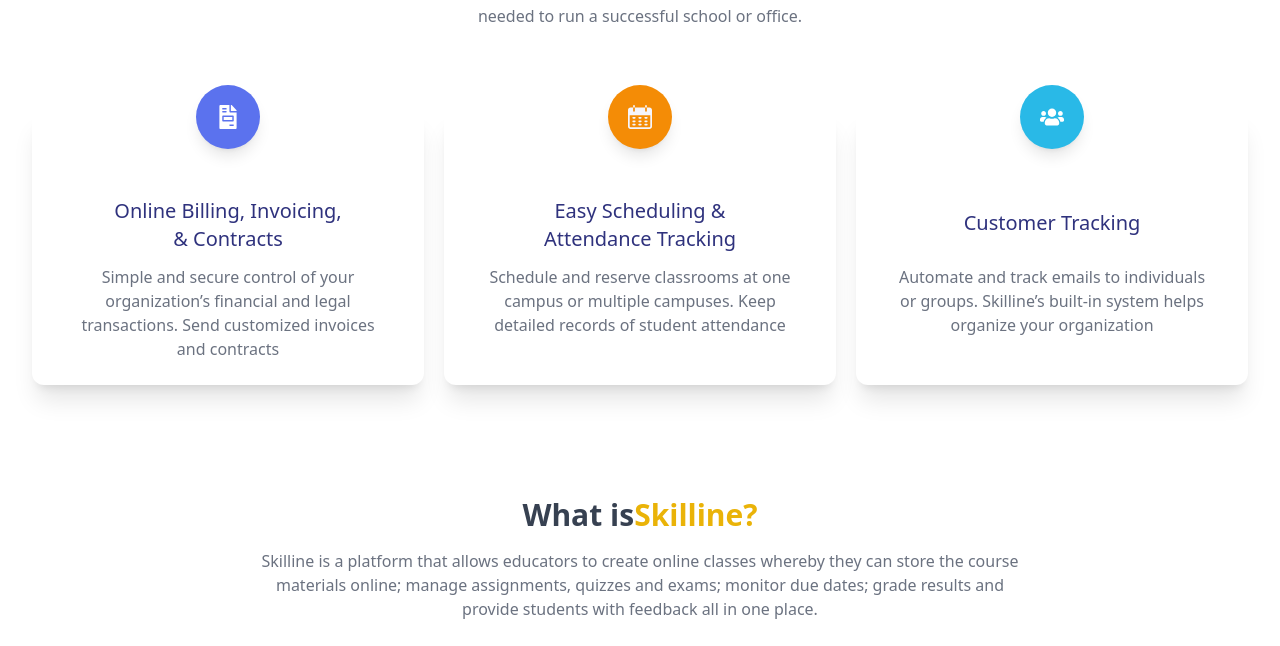
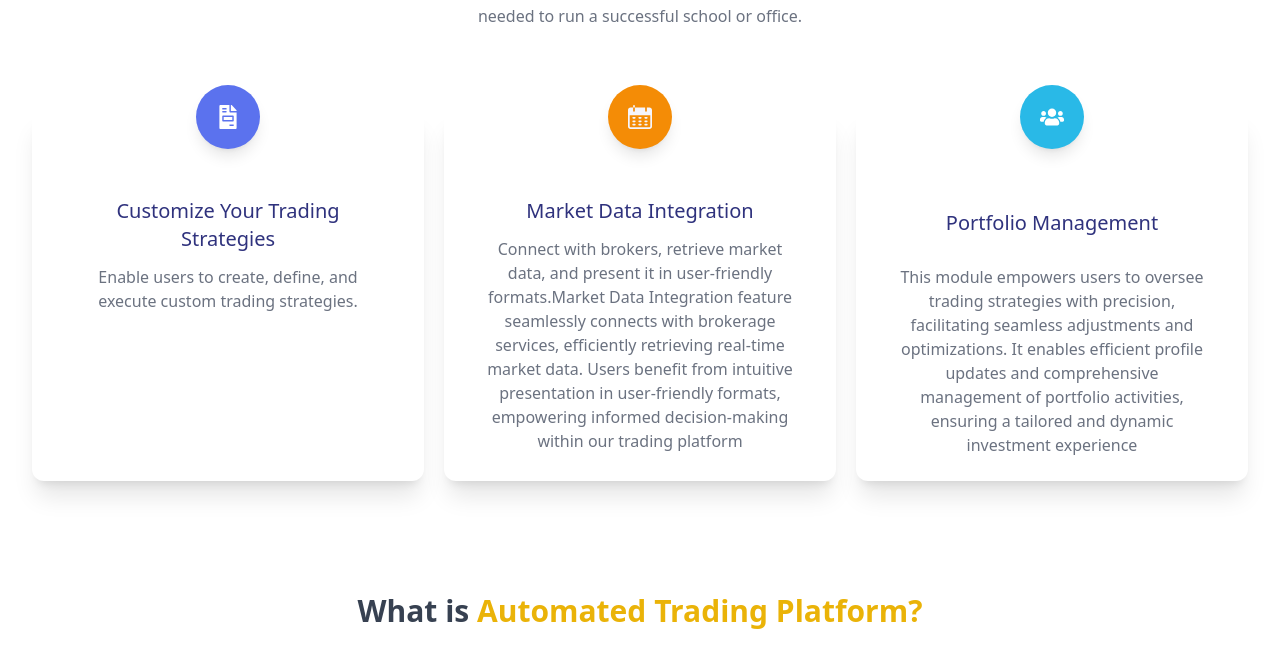
Before and after one commit to My-Account-Files/automated-trading, a Django app: page / in a window 1280 px wide. Shown: the part 1000-1646 px from the top of the page. Run offline with Django 4.2, Linux system fonts and the light colour scheme; some libraries are stand-ins or nearby versions.

Commit message:
content changes added

```diff
--- a/templates/components/cards.html
+++ b/templates/components/cards.html
@@ -19,9 +19,8 @@
                     fill="white" />
             </svg>
         </div>
-        <h1 class="font-medium text-xl mb-3 lg:px-14 text-darken">Online Billing, Invoicing, & Contracts</h1>
-        <p class="px-4 text-gray-500">Simple and secure control of your organization’s financial and legal
-            transactions. Send customized invoices and contracts</p>
+        <h1 class="font-medium text-xl mb-3 lg:px-14 text-darken">Customize Your Trading Strategies</h1>
+            <p class="px-4 text-gray-500">Enable users to create, define, and execute custom trading strategies.</p>
     </div>
     <div data-aos="fade-up" data-aos-delay="150" class="bg-white shadow-xl p-6 text-center rounded-xl">
         <div style="background: #F48C06;"
@@ -29,7 +28,7 @@
             <svg class="w-6 h-6 text-white" viewBox="0 0 48 48" fill="none" xmlns="http://www.w3.org/2000/svg">
                 <path
                     d="M12 0C11.0532 0 10.2857 0.767511 10.2857 1.71432V5.14285H13.7142V1.71432C13.7142 0.767511 12.9467 0 12 0Z"
-                    fill="#F5F5FC" />
+                    fill="#F5F5FC" /
                 <path
                     d="M36 0C35.0532 0 34.2856 0.767511 34.2856 1.71432V5.14285H37.7142V1.71432C37.7143 0.767511 36.9468 0 36 0Z"
                     fill="#F5F5FC" />
@@ -65,9 +64,8 @@
                     fill="#F5F5FC" />
             </svg>
         </div>
-        <h1 class="font-medium text-xl mb-3 lg:px-14 text-darken">Easy Scheduling & Attendance Tracking</h1>
-        <p class="px-4 text-gray-500">Schedule and reserve classrooms at one campus or multiple campuses. Keep
-            detailed records of student attendance</p>
+        <h1 class="font-medium text-xl mb-3 lg:px-14 text-darken">Market Data Integration</h1>
+        <p class="px-4 text-gray-500">Connect with brokers, retrieve market data, and present it in user-friendly formats.Market Data Integration feature seamlessly connects with brokerage services, efficiently retrieving real-time market data. Users benefit from intuitive presentation in user-friendly formats, empowering informed decision-making within our trading platform</p>
     </div>
     <div data-aos="fade-up" data-aos-delay="300" class="bg-white shadow-xl p-6 text-center rounded-xl">
         <div style="background: #29B9E7;"
@@ -78,51 +76,8 @@
                     fill="white" />
             </svg>
         </div>
-        <h1 class="font-medium text-xl mb-3 lg:px-14 text-darken lg:h-14 pt-3">Customer Tracking</h1>
-        <p class="px-4 text-gray-500">Automate and track emails to individuals or groups. Skilline’s built-in
-            system helps organize your organization </p>
+        <h1 class="font-medium text-xl mb-3 lg:px-14 text-darken lg:h-14 pt-3">Portfolio Management</h1>
+        <p class="px-4 text-gray-500">This module empowers users to oversee trading strategies with precision, facilitating seamless adjustments and optimizations. It enables efficient profile updates and comprehensive management of portfolio activities, ensuring a tailored and dynamic investment experience</p>
     </div>
 </div>
 <!-- Cards End -->
-
-<!-- C2 Container Start-->
-		<div class="mt-28">
-			<!-- What is skilline -->
-			<div data-aos="flip-down" class="text-center max-w-screen-md mx-auto">
-				<h1 class="text-3xl font-bold mb-4">What is<span class="text-yellow-500">Skilline?</span></h1>
-				<p class="text-gray-500">Skilline is a platform that allows educators to create online classes whereby
-					they can store the course materials online; manage assignments, quizzes and exams; monitor due
-					dates; grade results and provide students with feedback all in one place.</p>
-			</div>
-
-			<!-- Pics Start -->
-			<div data-aos="fade-up"
-				class="flex flex-col md:flex-row justify-center space-y-5 md:space-y-0 md:space-x-6 lg:space-x-10 mt-7">
-				<div class="relative md:w-5/12">
-					<img class="rounded-2xl" src="img/Rectangle 19.png" alt="">
-					<div class="absolute bg-black bg-opacity-20 bottom-0 left-0 right-0 w-full h-full rounded-2xl">
-						<div class="absolute top-1/2 left-1/2 transform -translate-x-1/2 -translate-y-1/2">
-							<h1 class="uppercase text-white font-bold text-center text-sm lg:text-xl mb-3">FOR
-								INSTRUCTORS</h1>
-							<button
-								class="rounded-full text-white border text-xs lg:text-md px-6 py-3 w-full font-medium focus:outline-none transform transition hover:scale-110 duration-300 ease-in-out">Start
-								a class today</button>
-						</div>
-					</div>
-				</div>
-				<div class="relative md:w-5/12">
-					<img class="rounded-2xl" src="img/Rectangle 21.png" alt="">
-					<div class="absolute bg-black bg-opacity-20 bottom-0 left-0 right-0 w-full h-full rounded-2xl">
-						<div class="absolute top-1/2 left-1/2 transform -translate-x-1/2 -translate-y-1/2">
-							<h1 class="uppercase text-white font-bold text-center text-sm lg:text-xl mb-3">FOR STUDENTS
-							</h1>
-							<button
-								class="rounded-full text-white text-xs lg:text-md px-6 py-3 w-full font-medium focus:outline-none transform transition hover:scale-110 duration-300 ease-in-out"
-								style="background: rgba(35, 189, 238, 0.9)">Enter access code</button>
-						</div>
-					</div>
-				</div>
-			</div>
-			<!-- Pics End -->
-		</div>
-		<!-- C2 Container End-->
--- a/templates/components/features.html
+++ b/templates/components/features.html
@@ -2,12 +2,9 @@
 <div class="sm:flex items-center sm:space-x-8 mt-36">
   <div data-aos="fade-right" class="sm:w-1/2 relative">
     <div class="bg-yellow-500 rounded-full absolute w-12 h-12 z-0 -left-4 -top-3 animate-pulse"></div>
-    <h1 class="font-semibold text-2xl relative z-50 text-darken lg:pr-10">Everything you can do in a
-      physical classroom, <span class="text-yellow-500">you can do with Skilline</span></h1>
-    <p class="py-5 lg:pr-32">Skilline’s school management software helps traditional and online schools
-      manage scheduling, attendance, payments and virtual classrooms all in one secure cloud-based system.
+    <h1 class="font-semibold text-2xl relative z-50 text-darken lg:pr-10">See what <span class="text-yellow-500">you can do with Automated Trading Platform</span></h1>
+    <p class="py-5 lg:pr-32">The platform seamlessly integrates with established brokers like Zerodha and ICICI Bank, ensuring direct access to market data and execution capabilities.
     </p>
-    <a href="" class="underline">Learn More</a>
   </div>
   <div data-aos="fade-left" class="sm:w-1/2 relative mt-10 sm:mt-0">
     <div style="background: #23BDEE;" class="floating w-24 h-24 absolute rounded-lg z-0 -top-3 -left-3">
@@ -39,7 +36,7 @@
   </div>
   <div data-aos="fade-down" class="md:w-5/12 mt-20 md:mt-0 text-gray-500">
     <h1 class="text-2xl font-semibold text-darken lg:pr-40">A <span class="text-yellow-500">user
-        interface</span> designed for the classroom</h1>
+        interface</span> designed for the Trading</h1>
     <div class="flex items-center space-x-5 my-5">
       <div class="flex-shrink bg-white shadow-lg rounded-full p-3 flex items-center justify-center">
         <svg class="w-4 h-4" viewBox="0 0 27 26" fill="none" xmlns="http://www.w3.org/2000/svg">
@@ -49,7 +46,7 @@
           <rect x="14.7727" y="14.1816" width="11.8182" height="11.8182" rx="2" fill="#F48C06" />
         </svg>
       </div>
-      <p>Teachers don’t get lost in the grid view and have a dedicated Podium space.</p>
+      <p> By automating trading processes and leveraging ML-driven insights, traders can streamline operations, minimize manual intervention, and optimize trading efficiency.</p>
     </div>
     <div class="flex items-center space-x-5 my-5">
       <div class="flex-shrink bg-white shadow-lg rounded-full p-3 flex items-center justify-center">
@@ -58,7 +55,7 @@
           <rect width="21.2245" height="21.2245" rx="2" fill="#F48C06" />
         </svg>
       </div>
-      <p>TA’s and presenters can be moved to the front of the class.</p>
+      <p>Through continuous back-testing and optimization, traders can refine their strategies, adapt to evolving market conditions, and enhance overall trading performance.</p>
     </div>
     <div class="flex items-center space-x-5 my-5">
       <div class="flex-shrink bg-white shadow-lg rounded-full p-3 flex items-center justify-center">
@@ -68,7 +65,7 @@
             fill="#2F327D" />
         </svg>
       </div>
-      <p>Teachers can easily see all students and class data at one time.</p>
+      <p>Automation of trading activities and analysis reduces time spent on manual tasks, allowing traders to focus on strategic decision-making and value-added activities.</p>
     </div>
   </div>
 </div>
@@ -76,11 +73,8 @@
 
 <div class="flex flex-col md:flex-row items-center md:space-x-10 mt-16">
   <div data-aos="fade-right" class="md:w-1/2 lg:pl-14">
-    <h1 class="text-darken font-semibold text-3xl lg:pr-56"><span class="text-yellow-500">Tools</span> For
-      Teachers And Learners</h1>
-    <p class="text-gray-500 my-4 lg:pr-32">Class has a dynamic set of teaching tools built to be deployed
-      and used during class. Teachers can handout assignments in real-time for students to complete and
-      submit.</p>
+    <h1 class="text-darken font-semibold text-3xl lg:pr-56"><span class="text-yellow-500">Custom</span> Trading Strategies</h1>
+    <p class="text-gray-500 my-4 lg:pr-32">Users can effortlessly create, edit, and delete custom trading strategies based on their unique trading objectives, risk tolerance, and market insights.</p>
   </div>
   <img data-aos="fade-left" class="md:w-1/2" src="img/girl-with-books.png">
 </div>
@@ -91,21 +85,24 @@
     <img class="md:w-11/12" src="img/true-false.png">
   </div>
   <div data-aos="fade-left" class="md:w-6/12 md:transform md:-translate-y-20">
-    <h1 class="font-semibold text-darken text-3xl lg:pr-64">Assessments, <span
-        class="text-yellow-500">Quizzes</span>, Tests</h1>
-    <p class="text-gray-500 my-5 lg:pr-52">Easily launch live assignments, quizzes, and tests. Student
-      results are automatically entered in the online gradebook.</p>
+    <h1 class="font-semibold text-darken text-3xl lg:pr-64">Machine Learning Models</h1>
+    <p class="text-gray-500 my-5 lg:pr-52"> Leveraging state-of-the-art Machine Learning algorithms, the platform offers advanced analytics and predictive capabilities to enhance trading strategies and decision-making processes.</p>
   </div>
 </div>
 
 
 <div class="flex flex-col md:flex-row items-center mt-12">
   <div data-aos="fade-right" class="md:w-5/12">
-    <h1 class="text-darken font-semibold text-3xl leading-tight lg:pr-32"><span
-        class="text-yellow-500">Class Management</span> Tools for Educators</h1>
-    <p class="my-5 lg:pr-14">Class provides tools to help run and manage the class such as Class Roster,
-      Attendance, and more. With the Gradebook, teachers can review and grade tests and quizzes in
-      real-time.</p>
+    <h1 class="text-darken font-semibold text-3xl leading-tight lg:pr-32"> Back-Testing</h1>
+    <p class="my-5 lg:pr-14">Robust back-testing functionality allows users to simulate their trading strategies against historical market data, enabling comprehensive analysis of strategy performance and refinement.</p>
+  </div>
+  <img data-aos="fade-left" class="md:w-7/12" src="img/gradebook.png">
+</div>
+
+<div class="flex flex-col md:flex-row items-center mt-12">
+  <div data-aos="fade-right" class="md:w-5/12">
+    <h1 class="text-darken font-semibold text-3xl leading-tight lg:pr-32">Security and Reliability</h1>
+    <p class="my-5 lg:pr-14">Stringent security measures and robust data encryption protocols safeguard user information and transactions, ensuring the integrity and confidentiality of trading operations.</p>
   </div>
   <img data-aos="fade-left" class="md:w-7/12" src="img/gradebook.png">
 </div>
@@ -116,15 +113,10 @@
     <img class="md:w-11/12" src="img/discussion.png">
   </div>
   <div data-aos="fade-left" class="md:w-5/12 md:transform md:-translate-y-6">
-    <h1 class="font-semibold text-darken text-3xl lg:pr-64">One-on-One <span
-        class="text-yellow-500">Discussions</span></h1>
-    <p class="text-gray-500 my-5 lg:pr-24">Teachers and teacher assistants can talk with students privately
-      without leaving the Zoom environment.</p>
+    <h1 class="font-semibold text-darken text-3xl lg:pr-64">User-Friendly<span
+        class="text-yellow-500">Interface</span></h1>
+    <p class="text-gray-500 my-5 lg:pr-24"> Intuitive user interface and interactive dashboards ensure a seamless user experience, enabling traders to efficiently navigate and manage their trading activities.</p>
   </div>
 </div>
 
-<button data-aos="flip-up"
-  class="px-5 py-3 border border-yellow-500 text-yellow-500 font-medium my-14 focus:outline-none transform transition hover:scale-110 duration-300 ease-in-out rounded-full mx-auto block">See
-  more features</button>
-
 <!-- Features End -->
--- a/templates/components/hero.html
+++ b/templates/components/hero.html
@@ -12,22 +12,8 @@
                 Streamlining investment strategies through algorithmic execution and real-time data analysis.</p>
                 <div data-aos="fade-up" data-aos-once="true" data-aos-delay="700"
                 class="w-full md:flex items-center justify-center lg:justify-start md:space-x-5">
-                    <button
-                        class="lg:mx-0 bg-yellow-500 text-white text-xl font-bold rounded-full py-4 px-9 focus:outline-none transform transition hover:scale-110 duration-300 ease-in-out">
-                        Join for free
-                    </button>
-                    <div
-                        class="flex items-center justify-center space-x-3 mt-5 md:mt-0 focus:outline-none transform transition hover:scale-110 duration-300 ease-in-out">
-                        <button class="bg-white w-14 h-14 rounded-full flex items-center justify-center">
-                            <svg class="w-5 h-5 ml-2" viewBox="0 0 24 28" fill="none"
-                                xmlns="http://www.w3.org/2000/svg">
-                                <path
-                                    d="M22.5751 12.8097C23.2212 13.1983 23.2212 14.135 22.5751 14.5236L1.51538 27.1891C0.848878 27.5899 5.91205e-07 27.1099 6.25202e-07 26.3321L1.73245e-06 1.00123C1.76645e-06 0.223477 0.848877 -0.256572 1.51538 0.14427L22.5751 12.8097Z"
-                                    fill="#23BDEE" />
-                            </svg>
-                        </button>
-                        <span class="cursor-pointer">Watch how it works</span>
-                    </div>
+                <a class="px-10 py-3 mt-2 text-sm text-center submit-btn text-white rounded-full md:mt-8 md:ml-4"
+                href="{% url 'signup' %}">Join For Free</a>
                 </div>
         </div>
         <!--Right Col-->
--- a/templates/components/integrations.html
+++ b/templates/components/integrations.html
@@ -8,14 +8,9 @@
             <span class="border border-gray-300 w-14 absolute"></span>
             <h1 class="text-gray-400 tracking-widest text-sm">INTEGRATIONS</h1>
         </div>
-        <h1 class="font-semibold text-darken text-2xl lg:pr-40">200+ educational tools and platform <span
+        <h1 class="font-semibold text-darken text-2xl lg:pr-40">Top Most Trending brokers and platforms <span
                 class="text-yellow-500">integrations</span></h1>
-        <p class="text-gray-500 my-5 lg:pr-20">Schoology has every tool your classroom needs and comes
-            pre-integrated with more than 200+ tools, student information systems (SIS), and education
-            platforms.</p>
-        <button
-            class="px-5 py-3 border border-yellow-500 text-yellow-500 font-medium my-4 focus:outline-none transform transition hover:scale-110 duration-300 ease-in-out rounded-full">See
-            All Integrations</button>
+        <p class="text-gray-500 my-5 lg:pr-20">Automated Trading Platform provides integrations with Zerodha and ICICI Bank</p>
     </div>
 </div>
 <!-- INTEGRATIONS End -->
--- a/templates/components/pic-cards.html
+++ b/templates/components/pic-cards.html
@@ -2,40 +2,9 @@
 <div class="mt-28">
     <!-- What is skilline -->
     <div data-aos="flip-down" class="text-center max-w-screen-md mx-auto">
-        <h1 class="text-3xl font-bold mb-4">What is<span class="text-yellow-500">Skilline?</span></h1>
-        <p class="text-gray-500">Skilline is a platform that allows educators to create online classes whereby
-            they can store the course materials online; manage assignments, quizzes and exams; monitor due
-            dates; grade results and provide students with feedback all in one place.</p>
+        <h1 class="text-3xl font-bold mb-4">What is<span class="text-yellow-500"> Automated Trading Platform?</span></h1>
+        <p class="text-gray-500">The Automated Trading Platform is a cutting-edge system designed to empower users with seamless integration with leading brokers such as Zerodha or ICICI Bank. This innovative platform enables users to create, edit, and fine-tune their custom trading strategies using advanced Machine Learning Models. By harnessing the power of artificial intelligence, our platform revolutionizes the way investors engage with the stock market.
+        </p>
     </div>
-
-    <!-- Pics Start -->
-    <div data-aos="fade-up"
-        class="flex flex-col md:flex-row justify-center space-y-5 md:space-y-0 md:space-x-6 lg:space-x-10 mt-7">
-        <div class="relative md:w-5/12">
-            <img class="rounded-2xl" src="img/Rectangle 19.png" alt="">
-            <div class="absolute bg-black bg-opacity-20 bottom-0 left-0 right-0 w-full h-full rounded-2xl">
-                <div class="absolute top-1/2 left-1/2 transform -translate-x-1/2 -translate-y-1/2">
-                    <h1 class="uppercase text-white font-bold text-center text-sm lg:text-xl mb-3">FOR
-                        INSTRUCTORS</h1>
-                    <button
-                        class="rounded-full text-white border text-xs lg:text-md px-6 py-3 w-full font-medium focus:outline-none transform transition hover:scale-110 duration-300 ease-in-out">Start
-                        a class today</button>
-                </div>
-            </div>
-        </div>
-        <div class="relative md:w-5/12">
-            <img class="rounded-2xl" src="img/Rectangle 21.png" alt="">
-            <div class="absolute bg-black bg-opacity-20 bottom-0 left-0 right-0 w-full h-full rounded-2xl">
-                <div class="absolute top-1/2 left-1/2 transform -translate-x-1/2 -translate-y-1/2">
-                    <h1 class="uppercase text-white font-bold text-center text-sm lg:text-xl mb-3">FOR STUDENTS
-                    </h1>
-                    <button
-                        class="rounded-full text-white text-xs lg:text-md px-6 py-3 w-full font-medium focus:outline-none transform transition hover:scale-110 duration-300 ease-in-out"
-                        style="background: rgba(35, 189, 238, 0.9)">Enter access code</button>
-                </div>
-            </div>
-        </div>
-    </div>
-    <!-- Pics End -->
 </div>
 <!-- C2 Container End-->
```
